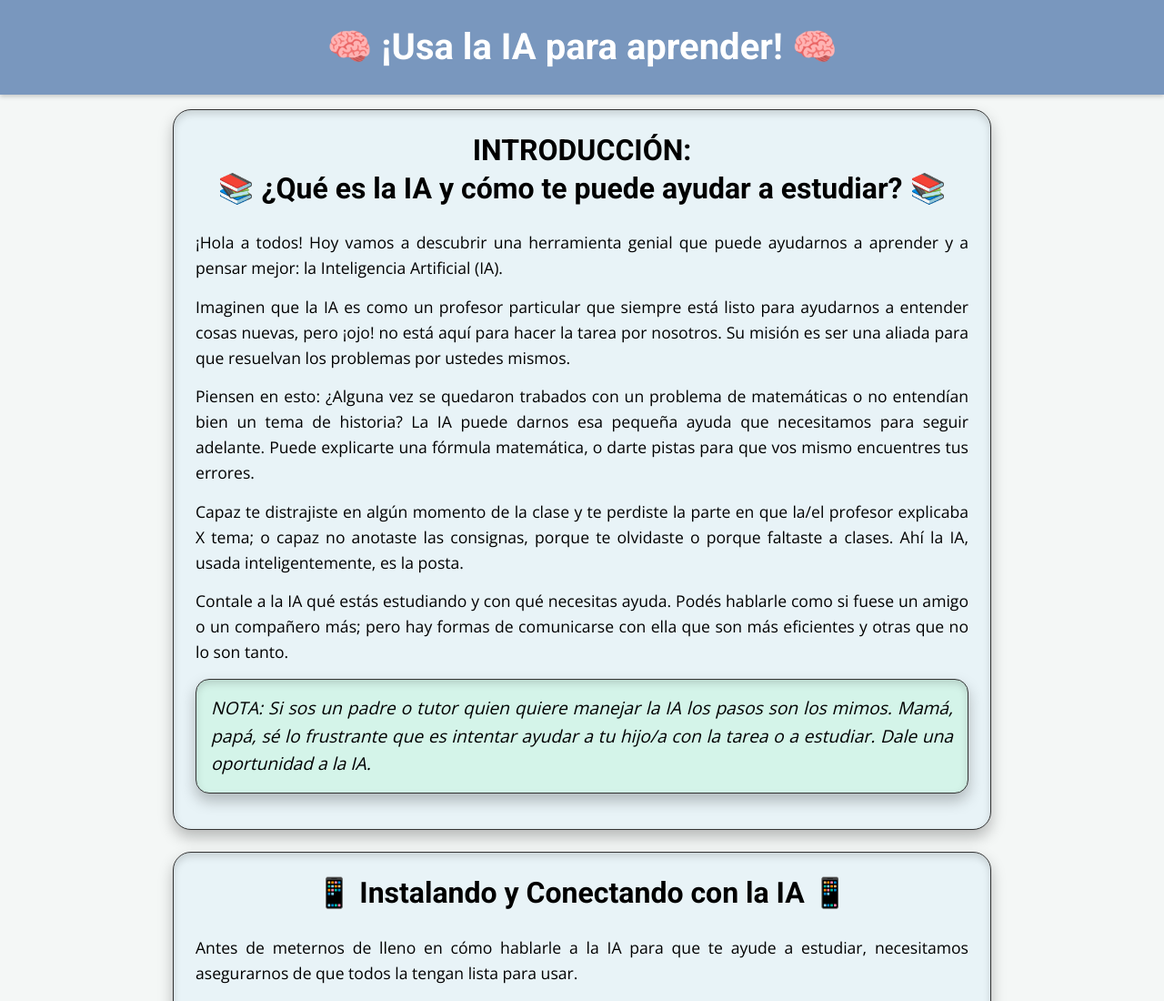
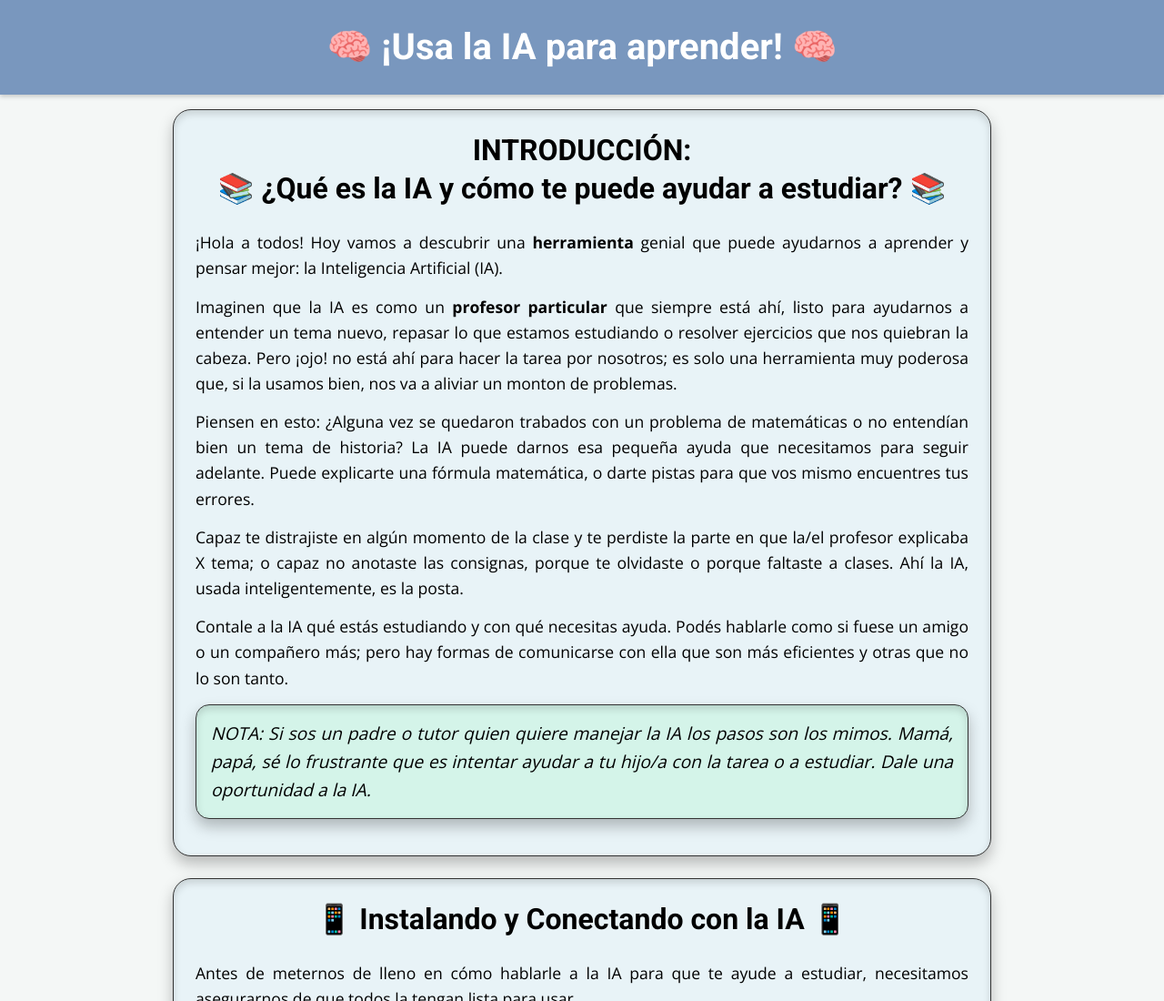
Before and after one commit to JuanOlivaDev/IA-como-profesor-particular, a plain HTML site: page index.html in a window 1280 px wide. Shown: the top 1100 px of the page at 91% size. Drawn offline with nearby package versions, Linux system fonts and the light colour scheme; a web font is replaced by a local one.

Commit message:
cambio de texto

```diff
--- a/index.html
+++ b/index.html
@@ -17,16 +17,18 @@
         </h2>
         <div class="parrafos">
           <p>
-            ¡Hola a todos! Hoy vamos a descubrir una herramienta genial que
-            puede ayudarnos a aprender y a pensar mejor: la Inteligencia
+            ¡Hola a todos! Hoy vamos a descubrir una <b>herramienta</b> genial
+            que puede ayudarnos a aprender y pensar mejor: la Inteligencia
             Artificial (IA).
           </p>
 
           <p>
-            Imaginen que la IA es como un profesor particular que siempre está
-            listo para ayudarnos a entender cosas nuevas, pero ¡ojo! no está
-            aquí para hacer la tarea por nosotros. Su misión es ser una aliada
-            para que resuelvan los problemas por ustedes mismos.
+            Imaginen que la IA es como un <b>profesor particular</b> que siempre
+            está ahí, listo para ayudarnos a entender un tema nuevo, repasar lo
+            que estamos estudiando o resolver ejercicios que nos quiebran la
+            cabeza. Pero ¡ojo! no está ahí para hacer la tarea por nosotros; es
+            solo una herramienta muy poderosa que, si la usamos bien, nos va a
+            aliviar un monton de problemas.
           </p>
 
           <p>
```
